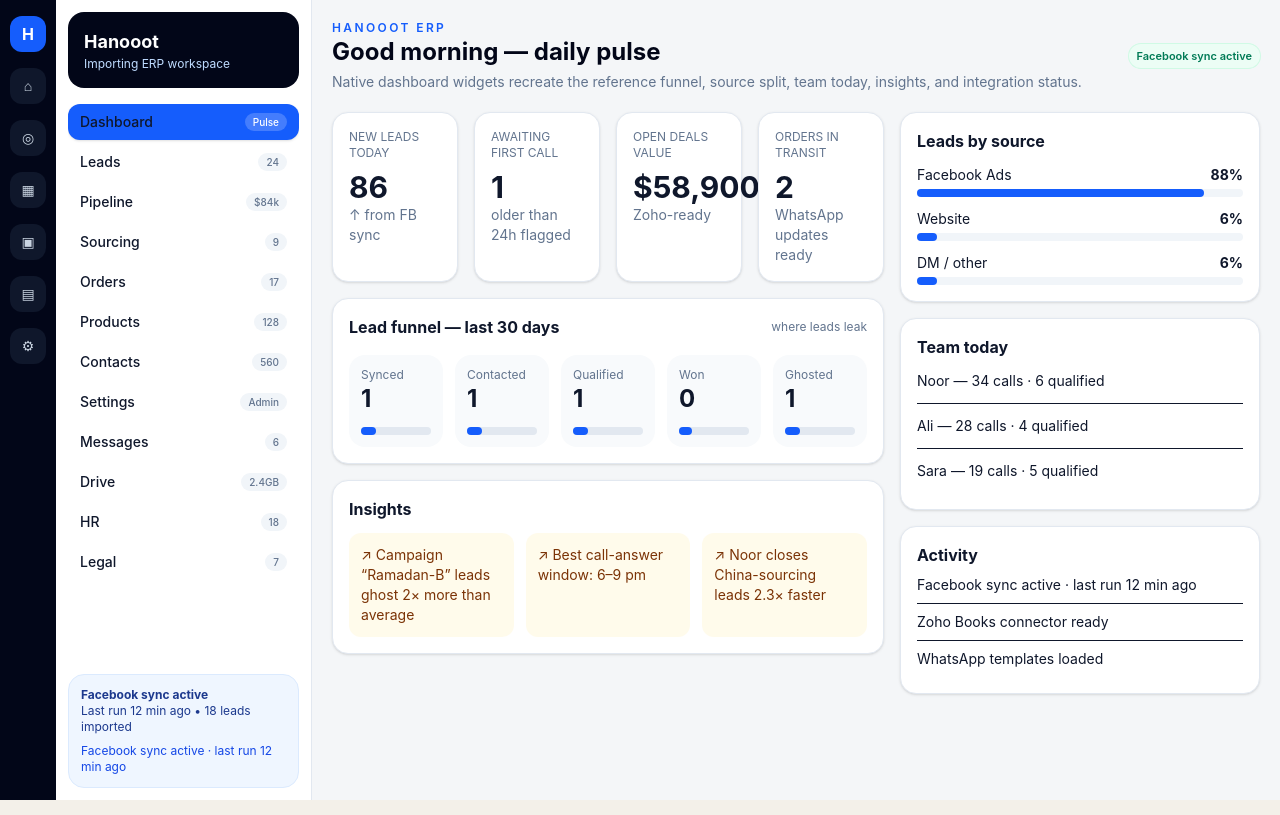
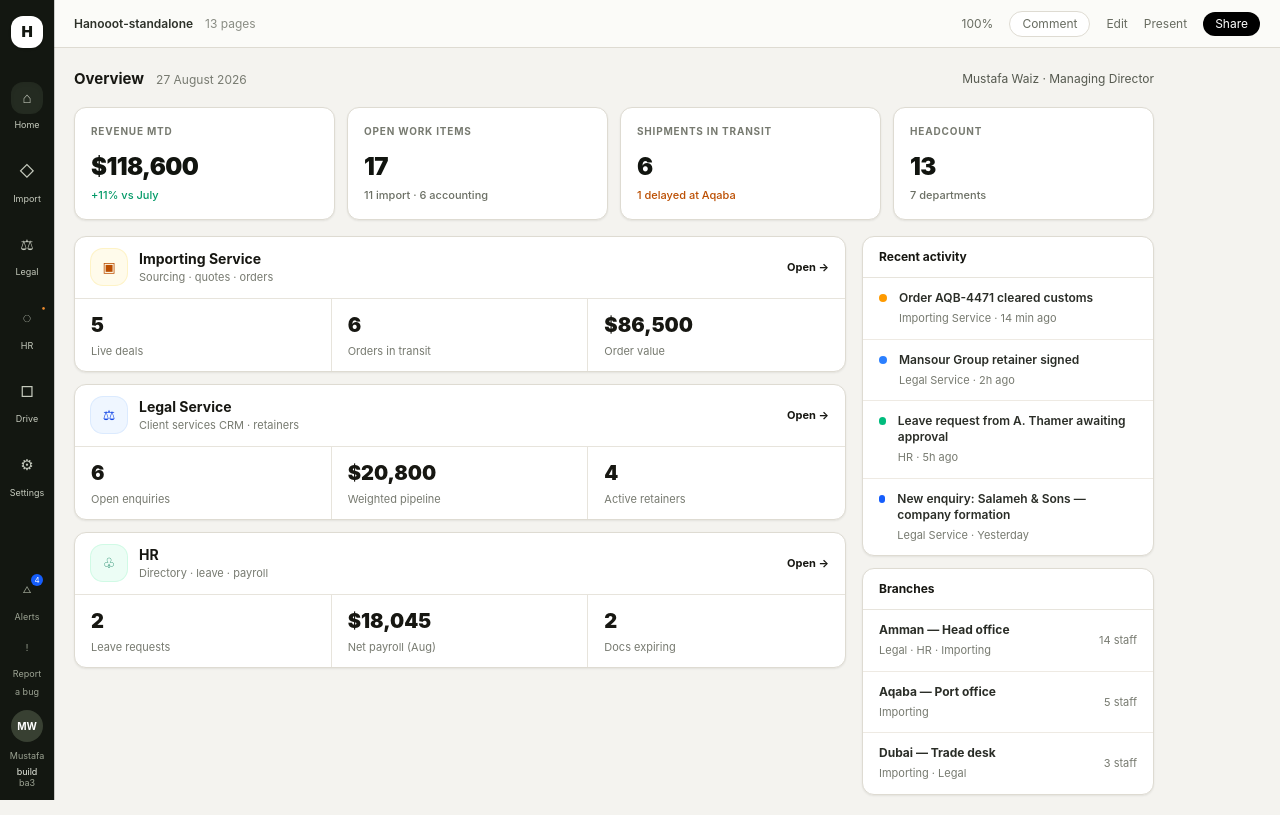
Before and after one commit to salim-2026/hanooot-erp, a Next.js app: page /dashboard in a window 1280 px wide. Built offline with nearby package versions, Linux system fonts and the light colour scheme.

Commit message:
Match Hanooot overview screenshot

```diff
--- a/src/components/layout/AppShell.tsx
+++ b/src/components/layout/AppShell.tsx
@@ -1,30 +1,83 @@
 "use client"
 import Link from "next/link"
 import { usePathname } from "next/navigation"
-import { useWorkflow } from "@/components/erp/WorkflowStore"
 
-const nav = [
-  ["/dashboard", "Dashboard", "Pulse"], ["/leads", "Leads", "24"], ["/pipeline", "Pipeline", "$84k"], ["/sourcing", "Sourcing", "9"], ["/orders", "Orders", "17"], ["/products", "Products", "128"], ["/contacts", "Contacts", "560"], ["/settings", "Settings", "Admin"], ["/messages", "Messages", "6"], ["/drive", "Drive", "2.4GB"], ["/hr", "HR", "18"], ["/legal", "Legal", "7"]
+type NavItem = {
+  href: string
+  label: string
+  icon: string
+  alert?: string
+}
+
+const navItems: NavItem[] = [
+  { href: "/dashboard", label: "Home", icon: "⌂" },
+  { href: "/sourcing", label: "Import", icon: "◇" },
+  { href: "/legal", label: "Legal", icon: "⚖" },
+  { href: "/hr", label: "HR", icon: "◌", alert: "•" },
+  { href: "/drive", label: "Drive", icon: "□" },
+  { href: "/settings", label: "Settings", icon: "⚙" },
 ]
 
 export const AppShell = ({ children }: { children: React.ReactNode }) => {
   const pathname = usePathname()
-  const { events } = useWorkflow()
-  return <div className="min-h-screen bg-[#f4f6f8] text-slate-900">
-    <aside className="fixed inset-y-0 left-0 z-20 flex w-14 flex-col items-center gap-4 bg-slate-950 py-4 text-slate-300">
-      <div className="grid size-9 place-items-center rounded-xl bg-blue-600 font-bold text-white">H</div>
-      {["⌂", "◎", "▦", "▣", "▤", "⚙"].map((icon) => <div key={icon} className="grid size-9 place-items-center rounded-xl bg-slate-900 text-sm">{icon}</div>)}
-    </aside>
-    <aside className="fixed inset-y-0 left-14 z-10 flex w-64 flex-col border-r border-slate-200 bg-white p-3">
-      <div className="mb-4 rounded-2xl bg-slate-950 p-4 text-white"><b className="text-lg">Hanooot</b><p className="text-xs text-blue-200">Importing ERP workspace</p></div>
-      <nav className="flex flex-1 flex-col gap-1 overflow-y-auto">
-        {nav.map(([href, label, badge]) => {
-          const active = pathname === href
-          return <Link key={href} href={href} className={`flex items-center justify-between rounded-xl px-3 py-2 text-sm font-medium transition ${active ? "bg-blue-600 text-white shadow-sm" : "text-slate-600 hover:bg-blue-50 hover:text-blue-700"}`}><span>{label}</span><span className={`rounded-full px-2 py-0.5 text-[10px] ${active ? "bg-white/20 text-white" : "bg-slate-100 text-slate-500"}`}>{badge}</span></Link>
-        })}
-      </nav>
-      <div className="mt-4 rounded-2xl border border-blue-100 bg-blue-50 p-3 text-xs text-blue-900"><b>Facebook sync active</b><p>Last run 12 min ago • 18 leads imported</p><p className="mt-2 text-blue-700">{events[0]}</p></div>
-    </aside>
-    <main className="ml-[312px] min-h-screen p-5">{children}</main>
-  </div>
+
+  return (
+    <div className="min-h-screen bg-[#f4f3ef] text-[#171712]">
+      <aside className="fixed inset-y-0 left-0 z-30 flex w-[54px] flex-col items-center bg-[#131711] text-[#c5cabd] shadow-[1px_0_0_rgba(0,0,0,0.18)]">
+        <div className="mt-4 grid size-8 place-items-center rounded-xl bg-white text-[15px] font-black text-[#131711] shadow-sm">
+          H
+        </div>
+        <nav className="mt-6 flex w-full flex-1 flex-col items-center gap-1">
+          {navItems.map((item) => {
+            const active = pathname === item.href || (item.href === "/dashboard" && (pathname === "/" || pathname === "/overview"))
+            return (
+              <Link
+                key={item.href}
+                href={item.href}
+                className={`relative flex w-full flex-col items-center gap-1 py-2.5 text-[9px] transition ${active ? "text-white" : "text-[#9ca393] hover:text-white"}`}
+              >
+                <span className={`grid size-8 place-items-center rounded-xl text-[15px] ${active ? "bg-[#242b21] shadow-inner" : ""}`}>{item.icon}</span>
+                <span>{item.label}</span>
+                {item.alert ? <span className="absolute right-2 top-2 text-[#f08c2e]">{item.alert}</span> : null}
+              </Link>
+            )
+          })}
+        </nav>
+        <div className="mb-3 flex w-full flex-col items-center gap-2 text-[9px] text-[#9ca393]">
+          <Link href="/messages" className="relative flex flex-col items-center gap-1">
+            <span className="grid size-8 place-items-center rounded-xl">△</span>
+            <span>Alerts</span>
+            <span className="absolute right-0 top-0 grid size-3 place-items-center rounded-full bg-blue-600 text-[8px] text-white">4</span>
+          </Link>
+          <Link href="/legal" className="flex flex-col items-center gap-1">
+            <span className="grid size-8 place-items-center rounded-xl">!</span>
+            <span>Report</span>
+            <span>a bug</span>
+          </Link>
+          <div className="mt-1 grid size-8 place-items-center rounded-full bg-[#384032] text-[10px] font-bold text-white">MW</div>
+          <div className="text-center leading-tight">
+            <p>Mustafa</p>
+            <p className="mt-1 text-[#e8ece1]">build</p>
+            <p>ba3</p>
+          </div>
+        </div>
+      </aside>
+      <div className="min-h-screen pl-[54px]">
+        <header className="sticky top-0 z-20 flex h-12 items-center justify-between border-b border-[#dedbd2] bg-[#fbfbf8]/95 px-5 backdrop-blur">
+          <div className="flex items-center gap-3 text-xs text-[#2d3129]">
+            <span className="font-semibold">Hanooot-standalone</span>
+            <span className="text-[#8a8d84]">13 pages</span>
+          </div>
+          <div className="flex items-center gap-4 text-xs text-[#686c61]">
+            <span>100%</span>
+            <span className="rounded-full border border-[#dedbd2] bg-white px-3 py-1">Comment</span>
+            <span>Edit</span>
+            <span>Present</span>
+            <span className="rounded-full bg-black px-3 py-1 text-white">Share</span>
+          </div>
+        </header>
+        <main className="min-h-[calc(100vh-48px)] px-5 py-5">{children}</main>
+      </div>
+    </div>
+  )
 }
--- a/src/sections/dashboard/DashboardPage.tsx
+++ b/src/sections/dashboard/DashboardPage.tsx
@@ -1,22 +1,155 @@
-"use client"
-import { Card, PageHeader, Badge } from "@/components/erp/ui"
-import { useWorkflow } from "@/components/erp/WorkflowStore"
-import { leadStages } from "@/data/erp-data"
+import Link from "next/link"
 
-export const DashboardPage = () => {
-  const { leads, deals, orders, events } = useWorkflow()
-  const count = (stage: string) => leads.filter((lead) => lead.stage === stage && !lead.archived).length
-  return <>
-    <PageHeader eyebrow="Hanooot ERP" title="Good morning — daily pulse" subtitle="Native dashboard widgets recreate the reference funnel, source split, team today, insights, and integration status." actions={<Badge tone="green">Facebook sync active</Badge>} />
-    <div className="grid gap-4 xl:grid-cols-[1fr_360px]">
-      <div className="space-y-4">
-        <div className="grid gap-4 md:grid-cols-4">
-          {["New leads today", "Awaiting first call", "Open deals value", "Orders in transit"].map((label, index) => <Card key={label}><p className="text-xs uppercase text-slate-500">{label}</p><p className="mt-2 text-3xl font-bold">{[86, count("Synced"), `$${deals.reduce((sum, deal) => sum + deal.value, 0).toLocaleString()}`, orders.filter((order) => order.stage !== "Delivered").length][index]}</p><p className="text-sm text-slate-500">{["↑ from FB sync", "older than 24h flagged", "Zoho-ready", "WhatsApp updates ready"][index]}</p></Card>)}
+type Metric = {
+  label: string
+  value: string
+  detail: string
+  accent?: string
+}
+
+type Department = {
+  name: string
+  subtitle: string
+  icon: string
+  tone: string
+  href: string
+  metrics: Metric[]
+}
+
+const topMetrics: Metric[] = [
+  { label: "Revenue MTD", value: "$118,600", detail: "+11% vs July", accent: "text-emerald-600" },
+  { label: "Open work items", value: "17", detail: "11 import · 6 accounting" },
+  { label: "Shipments in transit", value: "6", detail: "1 delayed at Aqaba", accent: "text-amber-700" },
+  { label: "Headcount", value: "13", detail: "7 departments" },
+]
+
+const departments: Department[] = [
+  {
+    name: "Importing Service",
+    subtitle: "Sourcing · quotes · orders",
+    icon: "▣",
+    tone: "bg-amber-50 text-amber-700 ring-amber-100",
+    href: "/sourcing",
+    metrics: [
+      { label: "Live deals", value: "5", detail: "" },
+      { label: "Orders in transit", value: "6", detail: "" },
+      { label: "Order value", value: "$86,500", detail: "" },
+    ],
+  },
+  {
+    name: "Legal Service",
+    subtitle: "Client services CRM · retainers",
+    icon: "⚖",
+    tone: "bg-blue-50 text-blue-700 ring-blue-100",
+    href: "/legal",
+    metrics: [
+      { label: "Open enquiries", value: "6", detail: "" },
+      { label: "Weighted pipeline", value: "$20,800", detail: "" },
+      { label: "Active retainers", value: "4", detail: "" },
+    ],
+  },
+  {
+    name: "HR",
+    subtitle: "Directory · leave · payroll",
+    icon: "♧",
+    tone: "bg-emerald-50 text-emerald-700 ring-emerald-100",
+    href: "/hr",
+    metrics: [
+      { label: "Leave requests", value: "2", detail: "" },
+      { label: "Net payroll (Aug)", value: "$18,045", detail: "" },
+      { label: "Docs expiring", value: "2", detail: "" },
+    ],
+  },
+]
+
+const activity = [
+  ["bg-amber-500", "Order AQB-4471 cleared customs", "Importing Service · 14 min ago"],
+  ["bg-blue-500", "Mansour Group retainer signed", "Legal Service · 2h ago"],
+  ["bg-emerald-500", "Leave request from A. Thamer awaiting approval", "HR · 5h ago"],
+  ["bg-blue-600", "New enquiry: Salameh & Sons — company formation", "Legal Service · Yesterday"],
+]
+
+const branches = [
+  ["Amman — Head office", "Legal · HR · Importing", "14 staff"],
+  ["Aqaba — Port office", "Importing", "5 staff"],
+  ["Dubai — Trade desk", "Importing · Legal", "3 staff"],
+]
+
+const MetricCard = ({ metric }: { metric: Metric }) => (
+  <section className="rounded-xl border border-[#dedbd2] bg-white p-4 shadow-[0_1px_2px_rgba(20,24,18,0.08)]">
+    <p className="text-[10px] font-bold uppercase tracking-[0.08em] text-[#777a70]">{metric.label}</p>
+    <p className="mt-3 text-2xl font-black tracking-tight text-[#11140f]">{metric.value}</p>
+    <p className={`mt-1 text-[11px] font-medium ${metric.accent ?? "text-[#6b6f64]"}`}>{metric.detail}</p>
+  </section>
+)
+
+const DepartmentCard = ({ department }: { department: Department }) => (
+  <section className="overflow-hidden rounded-xl border border-[#dedbd2] bg-white shadow-[0_1px_2px_rgba(20,24,18,0.08)]">
+    <div className="flex items-center justify-between border-b border-[#e7e4dc] px-4 py-3">
+      <div className="flex items-center gap-3">
+        <span className={`grid size-9 place-items-center rounded-xl text-sm ring-1 ${department.tone}`}>{department.icon}</span>
+        <div>
+          <h2 className="text-sm font-bold text-[#171712]">{department.name}</h2>
+          <p className="text-[11px] text-[#777a70]">{department.subtitle}</p>
         </div>
-        <Card><div className="flex items-center justify-between"><h2 className="font-bold">Lead funnel — last 30 days</h2><span className="text-xs text-slate-500">where leads leak</span></div><div className="mt-4 grid gap-3 md:grid-cols-5">{leadStages.map((stage) => <div key={stage} className="rounded-2xl bg-slate-50 p-3"><p className="text-xs text-slate-500">{stage}</p><p className="text-2xl font-bold">{count(stage)}</p><div className="mt-3 h-2 rounded-full bg-slate-200"><div className="h-2 rounded-full bg-blue-600" style={{ width: `${Math.max(18, count(stage) * 22)}%` }} /></div></div>)}</div></Card>
-        <Card><h2 className="font-bold">Insights</h2><div className="mt-3 grid gap-3 md:grid-cols-3">{["Campaign “Ramadan-B” leads ghost 2× more than average", "Best call-answer window: 6–9 pm", "Noor closes China-sourcing leads 2.3× faster"].map((item) => <p key={item} className="rounded-xl bg-amber-50 p-3 text-sm text-amber-900">↗ {item}</p>)}</div></Card>
       </div>
-      <div className="space-y-4"><Card><h2 className="font-bold">Leads by source</h2>{[["Facebook Ads",88],["Website",6],["DM / other",6]].map(([label,val]) => <div key={label.toString()} className="mt-3"><div className="flex justify-between text-sm"><span>{label}</span><b>{val}%</b></div><div className="mt-1 h-2 rounded-full bg-slate-100"><div className="h-2 rounded-full bg-blue-600" style={{ width: `${val}%` }} /></div></div>)}</Card><Card><h2 className="font-bold">Team today</h2>{["Noor — 34 calls · 6 qualified", "Ali — 28 calls · 4 qualified", "Sara — 19 calls · 5 qualified"].map((t) => <p key={t} className="border-b py-3 text-sm last:border-0">{t}</p>)}</Card><Card><h2 className="font-bold">Activity</h2>{events.slice(0,4).map((event) => <p key={event} className="border-b py-2 text-sm last:border-0">{event}</p>)}</Card></div>
+      <Link href={department.href} className="text-[11px] font-bold text-blue-700">Open →</Link>
     </div>
-  </>
-}
+    <div className="grid grid-cols-3 divide-x divide-[#e7e4dc]">
+      {department.metrics.map((metric) => (
+        <div key={metric.label} className="px-4 py-3">
+          <p className="text-xl font-black text-[#171712]">{metric.value}</p>
+          <p className="mt-1 text-[11px] text-[#777a70]">{metric.label}</p>
+        </div>
+      ))}
+    </div>
+  </section>
+)
+
+export const DashboardPage = () => (
+  <div className="max-w-[1080px]">
+    <header className="mb-4 flex items-center justify-between">
+      <div className="flex items-baseline gap-3">
+        <h1 className="text-[15px] font-bold text-[#171712]">Overview</h1>
+        <p className="text-xs text-[#777a70]">27 August 2026</p>
+      </div>
+      <p className="text-xs text-[#55594f]">Mustafa Waiz · Managing Director</p>
+    </header>
+
+    <div className="grid gap-3 lg:grid-cols-4">
+      {topMetrics.map((metric) => <MetricCard key={metric.label} metric={metric} />)}
+    </div>
+
+    <div className="mt-4 grid gap-4 lg:grid-cols-[1fr_292px]">
+      <div className="space-y-3">
+        {departments.map((department) => <DepartmentCard key={department.name} department={department} />)}
+      </div>
+      <aside className="space-y-3">
+        <section className="overflow-hidden rounded-xl border border-[#dedbd2] bg-white shadow-[0_1px_2px_rgba(20,24,18,0.08)]">
+          <h2 className="border-b border-[#e7e4dc] px-4 py-3 text-xs font-bold text-[#171712]">Recent activity</h2>
+          {activity.map(([dot, title, detail]) => (
+            <div key={title} className="flex gap-3 border-b border-[#eeeae3] px-4 py-3 last:border-b-0">
+              <span className={`mt-1 size-2 rounded-full ${dot}`} />
+              <div>
+                <p className="text-xs font-semibold text-[#2a2d27]">{title}</p>
+                <p className="mt-1 text-[11px] text-[#777a70]">{detail}</p>
+              </div>
+            </div>
+          ))}
+        </section>
+        <section className="overflow-hidden rounded-xl border border-[#dedbd2] bg-white shadow-[0_1px_2px_rgba(20,24,18,0.08)]">
+          <h2 className="border-b border-[#e7e4dc] px-4 py-3 text-xs font-bold text-[#171712]">Branches</h2>
+          {branches.map(([name, scope, staff]) => (
+            <div key={name} className="flex items-center justify-between border-b border-[#eeeae3] px-4 py-3 last:border-b-0">
+              <div>
+                <p className="text-xs font-bold text-[#2a2d27]">{name}</p>
+                <p className="mt-1 text-[11px] text-[#777a70]">{scope}</p>
+              </div>
+              <span className="text-[11px] text-[#777a70]">{staff}</span>
+            </div>
+          ))}
+        </section>
+      </aside>
+    </div>
+  </div>
+)
```
